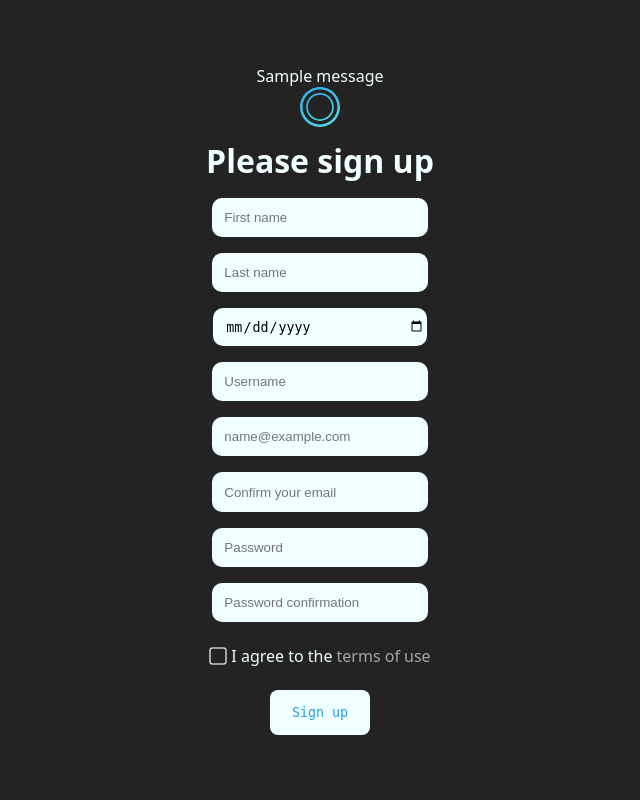
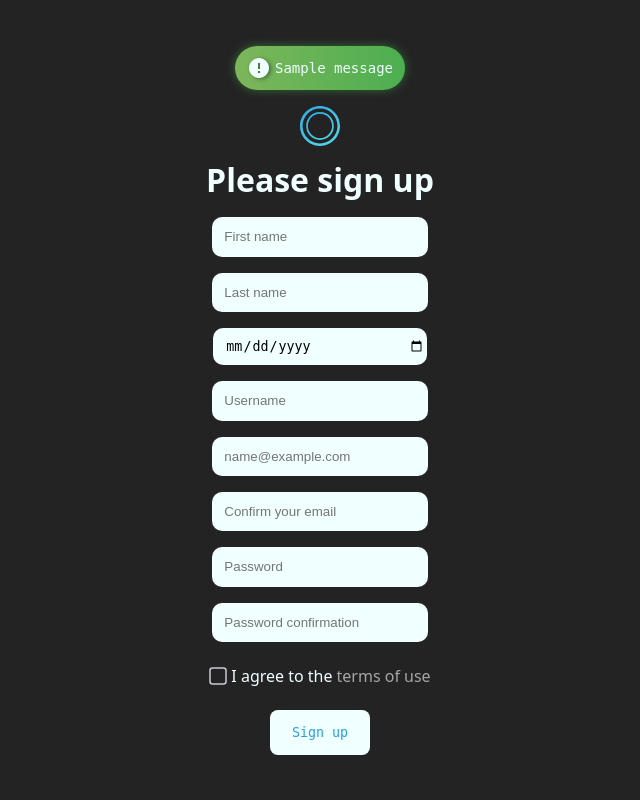
Before and after one commit to MyResumeOrg/MyResume, a Django app: page /accounts/register/ in a window 1280 px wide. Shown: the whole page, without its empty margins (320-960 px from the left). Run offline with Django 5.2, Linux system fonts and the light colour scheme; tables that the repository leaves empty hold one stand-in row (values such as "Sample post"); one stand-in notice (Sample message) is shown.

Commit message:
style: add message styles.

```diff
--- a/setup/static/styles/style.css
+++ b/setup/static/styles/style.css
@@ -51,7 +51,7 @@ header {
 }
 
 .log-button {
-    font-family: monospace;
+    font-family: var(--font-famaly2);
     background-color: var(--primary-white);
     color: var(--primary-blue);
     border: none;
@@ -66,6 +66,57 @@ header {
     box-shadow: 0 0 0 5px #3b83f65f;
     color: var(--primary-white);
 }
+
+/* messages */
+
+.alert-message {
+    font-family: var(--font-famaly2);
+    width: fit-content;
+    padding: 12px;
+    display: flex;
+    flex-direction: row;
+    align-items: center;
+    justify-content: center;
+    border-radius: 50px;
+    margin-bottom: 1.3em;
+}
+
+.alert-error {
+    background: -webkit-linear-gradient(to right, #f45c43, #eb3349);
+    background: linear-gradient(to right, #f45c43, #eb3349);
+    box-shadow: 0 0px 10px #de1c3280;
+}
+
+.alert-success {
+    background: -webkit-linear-gradient(to right, #7db65b, #4caf50);
+    background: linear-gradient(to right, #7db65b, #4caf50);
+    box-shadow: 0 0px 10px #4caf5080;
+}
+
+.alert-info {
+    background: -webkit-linear-gradient(to right, #269fe6, #5ab3e8);
+    background: linear-gradient(to right, #269fe6, #5ab3e8);
+    box-shadow: 0 0px 10px #269fe680;
+}
+
+.info_icon {
+    width: 20px;
+    height: 20px;
+    transform: translateY(-2px);
+    margin-right: 8px;
+    filter: drop-shadow(2px 1px 2px rgb(0 0 0 / 0.4));
+}
+
+.info_icon path {
+    fill: var(--primary-white);
+}
+
+.message_title {
+    font-weight: 500;
+    font-size: 14px;
+    color: var(--primary-white);
+}
+
 
 /* footer */
 
--- a/templates/partials/_messages.html
+++ b/templates/partials/_messages.html
@@ -1,5 +1,21 @@
 {% if messages %}
     {% for message in messages %}
-        <div class="alert-message alert-{{ message.tags }}">{{ message }}</div>
+        <div class="alert-message alert-{{ message.tags }}">
+            <div class="info_icon">
+              <svg
+                fill="none"
+                height="24"
+                viewBox="0 0 24 24"
+                width="24"
+                xmlns="http://www.w3.org/2000/svg"
+                >
+                <path
+                  d="m13 13h-2v-6h2zm0 4h-2v-2h2zm-1-15c-1.3132 0-2.61358.25866-3.82683.7612-1.21326.50255-2.31565 1.23915-3.24424 2.16773-1.87536 1.87537-2.92893 4.41891-2.92893 7.07107 0 2.6522 1.05357 5.1957 2.92893 7.0711.92859.9286 2.03098 1.6651 3.24424 2.1677 1.21325.5025 2.51363.7612 3.82683.7612 2.6522 0 5.1957-1.0536 7.0711-2.9289 1.8753-1.8754 2.9289-4.4189 2.9289-7.0711 0-1.3132-.2587-2.61358-.7612-3.82683-.5026-1.21326-1.2391-2.31565-2.1677-3.24424-.9286-.92858-2.031-1.66518-3.2443-2.16773-1.2132-.50254-2.5136-.7612-3.8268-.7612z"
+                  fill="#393a37"
+                ></path>
+              </svg>
+            </div>
+            <div class="message_title">{{ message }}</div>
+          </div>
     {% endfor %}
 {% endif %}
```
Also changed, not shown: static/styles/style.css (+84 -3 lines).
